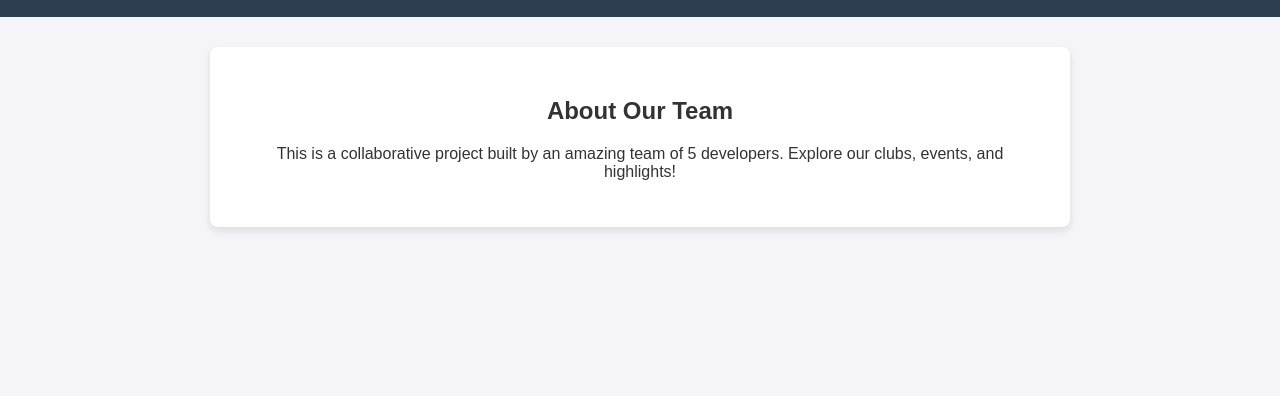
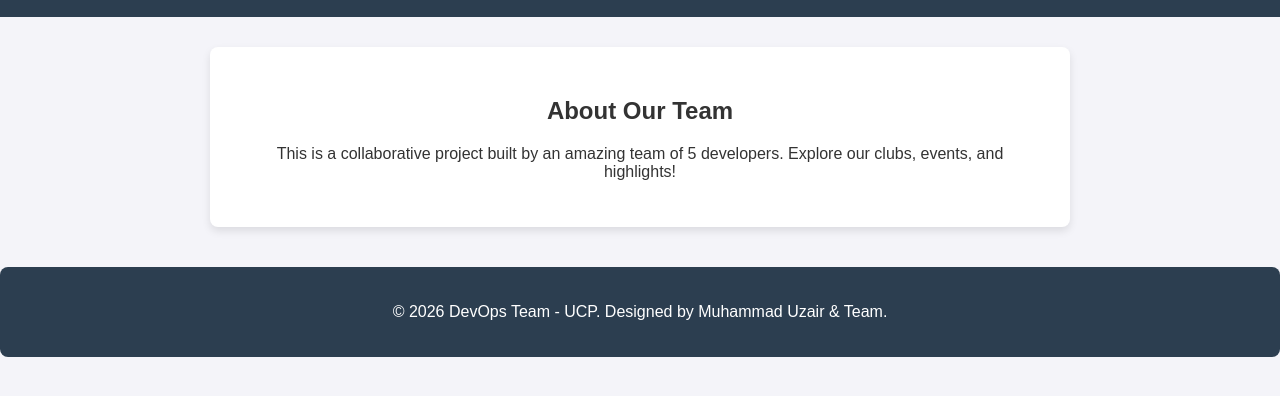
Before and after one commit to uzair6607/dev_ops, a plain HTML site: page src/index.html in a window 1280 px wide. Shown: the part 124-520 px from the top of the page. Drawn offline with Linux system fonts and the light colour scheme.

Commit message:
Added footer

```diff
--- a/src/index.html
+++ b/src/index.html
@@ -20,6 +20,11 @@
     <main>
         <h2>About Our Team</h2>
         <p>This is a collaborative project built by an amazing team of 5 developers. Explore our clubs, events, and highlights!</p>
+
     </main>
+
+<footer style="text-align: center; padding: 20px; background: #2c3e50; color: white; margin-top: 40px; border-radius: 8px;">
+        <p>&copy; 2026 DevOps Team - UCP. Designed by Muhammad Uzair & Team.</p>
+    </footer>
 </body>
 </html>
```
